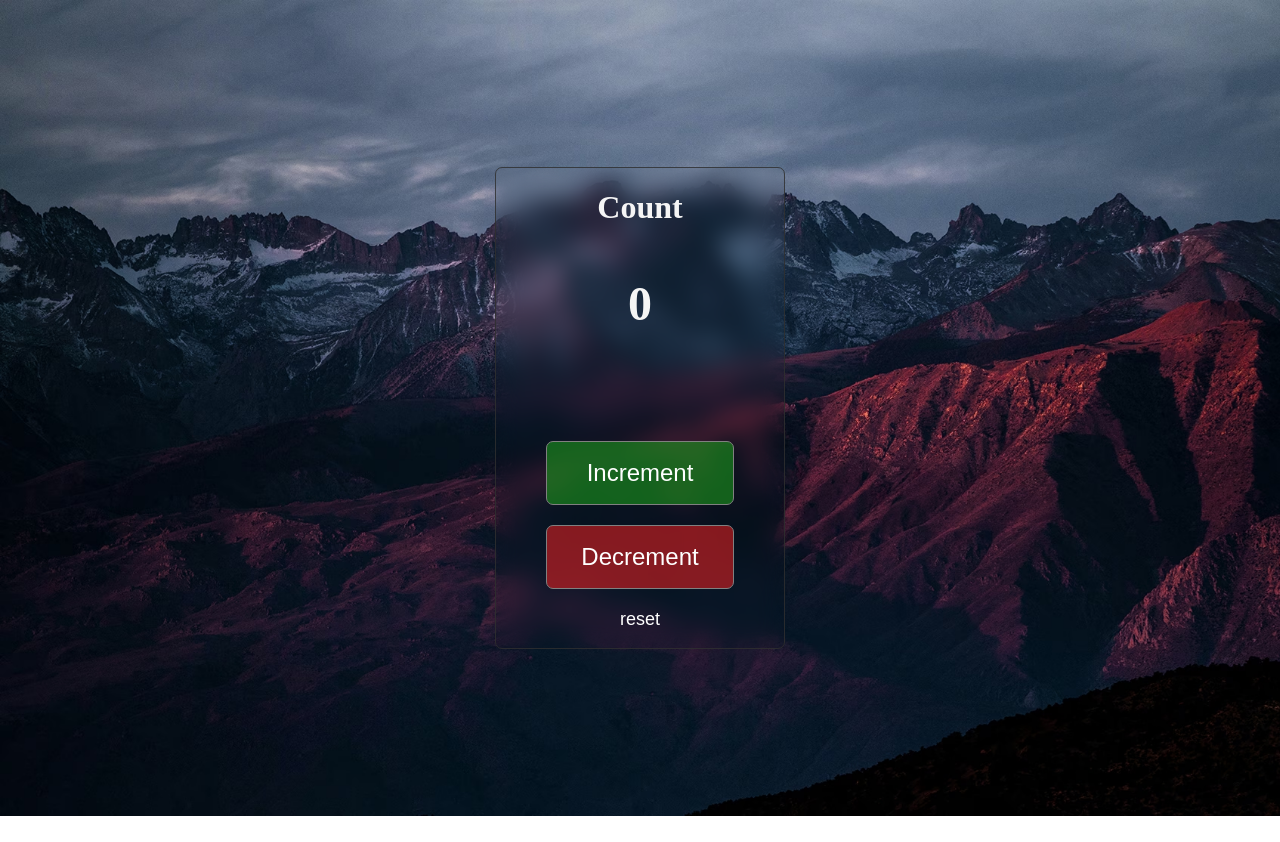
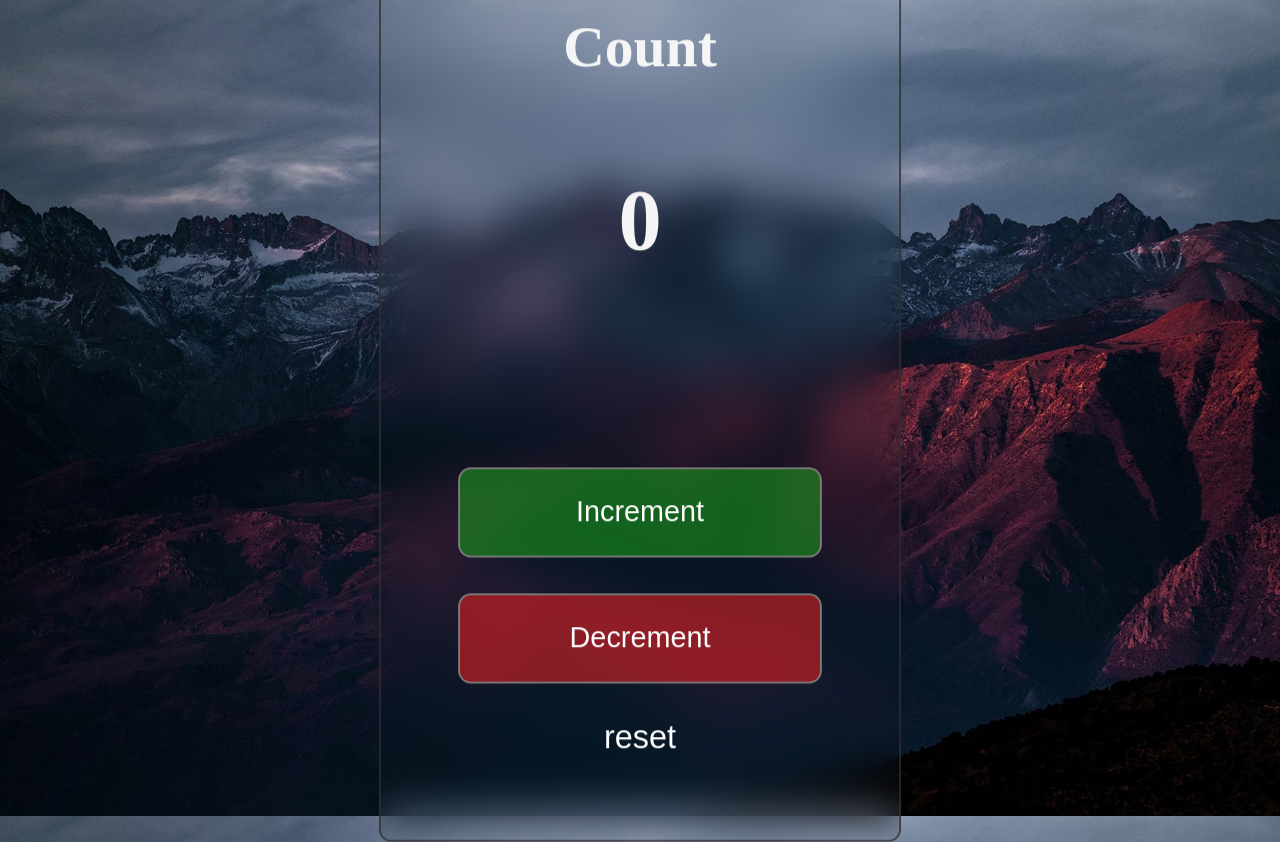
Before and after one commit to liixght/simple-counter-app, a plain HTML site: page index.html in a window 1280 px wide. Before the commit the page ends 816 px from the top, so only its background shows below. Drawn offline with Linux system fonts and the light colour scheme.

Commit message:
v1.3.2 updated button sizes and added webkit

```diff
--- a/index.html
+++ b/index.html
@@ -23,6 +23,7 @@
         text-align: center;
         backdrop-filter: blur(12px);
         touch-action: manipulation;
+        scale: 1.8;
       }
 
         h1 {
@@ -37,17 +38,19 @@
       button {
             display: flex;
             margin: auto;
-        touch-action: manipulation;
             border: 1px solid gray;
             border-radius: 7px;
-        height: 4rem;
+            height: 50px;
             margin-top: 20px;
-        width: 65%;
-        font-size: 1.5rem;
+            padding: 5px;
+            width: 70%;
             text-align: center;
             color: white;
             justify-content: center;
             align-items: center;
+            font-size: 16px;
+            touch-action: manipulation;
+            -webkit-tap-highlight-color: transparent;
         }
 
       #increment-btn {
@@ -115,9 +118,6 @@
 
     })
 
-
-
-
   </script>
 </body>
 </html>
```
Lines whose indentation alone changed are shown as unchanged.
